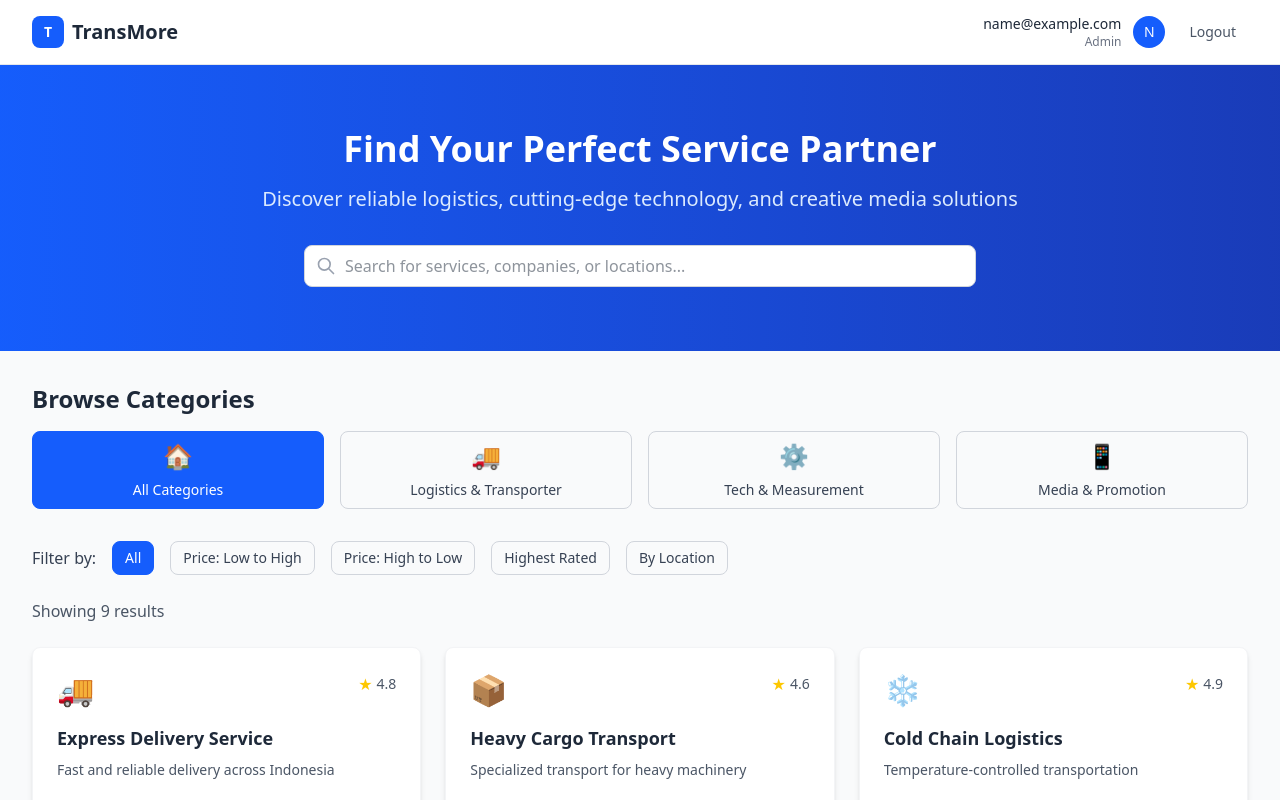
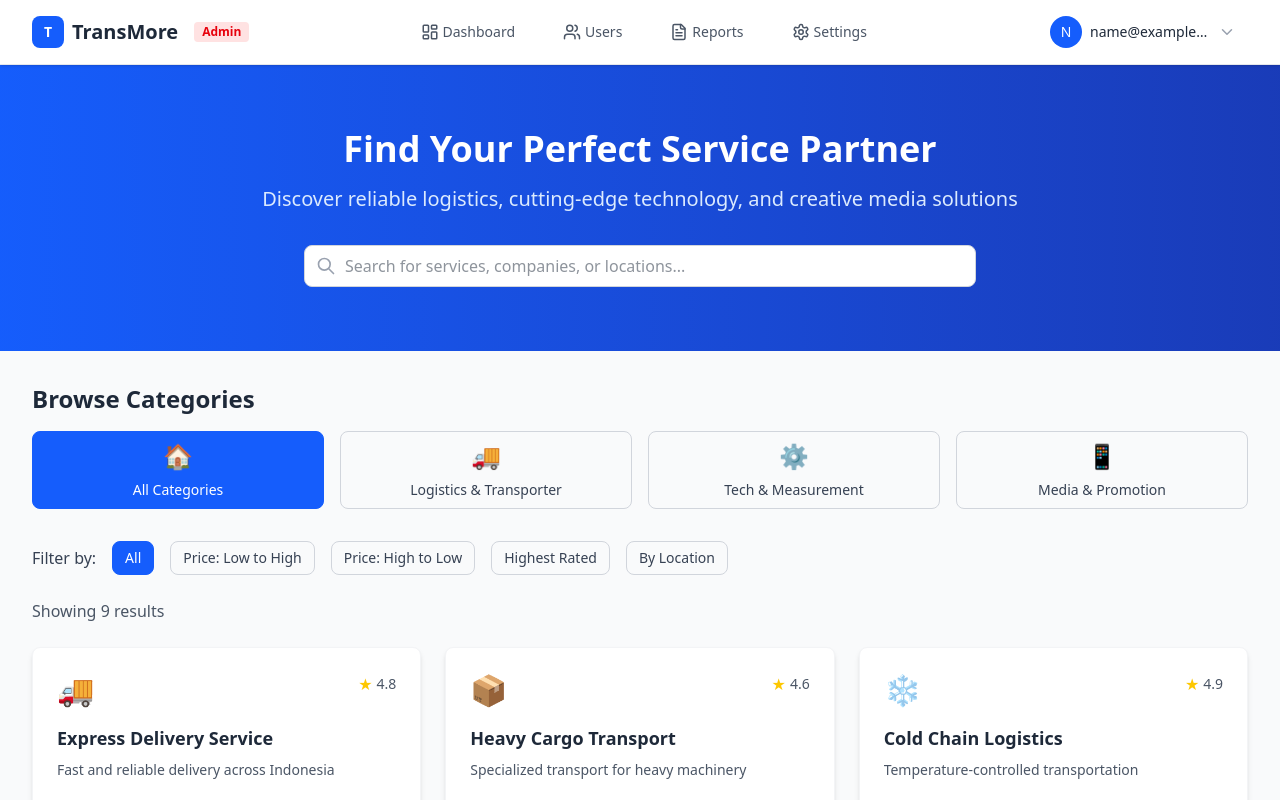
Before and after one commit to raffadness/transmore, a React (Vite) app in the folder frontend/: page / in a window 1280 px wide. Shown: the top 800 px of the page. Built offline with nearby package versions, Linux system fonts and the light colour scheme; sample sign-in values are in the browser's storage.

Commit message:
feat: update header design to differentiate user and admin views

```diff
--- a/frontend/src/components/Header.jsx
+++ b/frontend/src/components/Header.jsx
@@ -1,10 +1,21 @@
-import { useState, useEffect } from "react";
+import { useState, useEffect, useRef } from "react";
 import { useNavigate } from "react-router-dom";
+import {
+  ChevronDown,
+  LogOut,
+  User2,
+  LayoutDashboard,
+  Settings,
+  FileText,
+  Users,
+} from "lucide-react";
 
 export default function Header() {
   const [isMenuOpen, setIsMenuOpen] = useState(false);
+  const [isProfileOpen, setIsProfileOpen] = useState(false);
   const [user, setUser] = useState(null);
   const navigate = useNavigate();
+  const profileRef = useRef();
 
   useEffect(() => {
     const userData = localStorage.getItem("user");
@@ -13,18 +24,60 @@
     }
   }, []);
 
+  // Close profile dropdown on outside click
+  useEffect(() => {
+    function handleClickOutside(e) {
+      if (profileRef.current && !profileRef.current.contains(e.target)) {
+        setIsProfileOpen(false);
+      }
+    }
+    if (isProfileOpen) {
+      document.addEventListener("mousedown", handleClickOutside);
+    } else {
+      document.removeEventListener("mousedown", handleClickOutside);
+    }
+    return () => document.removeEventListener("mousedown", handleClickOutside);
+  }, [isProfileOpen]);
+
   const handleLogout = () => {
     localStorage.removeItem("user");
     setUser(null);
+    setIsProfileOpen(false);
     navigate("/login");
   };
 
-  const toggleMenu = () => {
-    setIsMenuOpen(!isMenuOpen);
-  };
+  const toggleMenu = () => setIsMenuOpen((v) => !v);
+  const toggleProfile = () => setIsProfileOpen((v) => !v);
+
+  // Menu items
+  const adminMenu = [
+    { label: "Dashboard", href: "/admin", icon: <LayoutDashboard size={18} /> },
+    { label: "Users", href: "/admin/users", icon: <Users size={18} /> },
+    { label: "Reports", href: "/admin/reports", icon: <FileText size={18} /> },
+    {
+      label: "Settings",
+      href: "/admin/settings",
+      icon: <Settings size={18} />,
+    },
+  ];
+  const userMenu = [
+    {
+      label: "Dashboard",
+      href: "/dashboard",
+      icon: <LayoutDashboard size={18} />,
+    },
+    {
+      label: "Transactions",
+      href: "/transactions",
+      icon: <FileText size={18} />,
+    },
+    { label: "Reports", href: "/reports", icon: <FileText size={18} /> },
+    { label: "Settings", href: "/settings", icon: <Settings size={18} /> },
+  ];
+  const menu = user?.role === "admin" ? adminMenu : userMenu;
 
   return (
-    <header className="bg-white shadow-sm border-b border-gray-200">
+    <header className="bg-white shadow-sm border-b border-gray-200 sticky top-0 z-30">
       <div className="max-w-7xl mx-auto px-4 sm:px-6 lg:px-8">
         <div className="flex justify-between items-center h-16">
           {/* Logo */}
@@ -34,34 +87,65 @@
                 <span className="text-white font-bold text-sm">T</span>
               </div>
               <span className="text-xl font-bold text-gray-800">TransMore</span>
+              {user?.role === "admin" && (
+                <span className="ml-2 px-2 py-0.5 rounded bg-red-100 text-red-600 text-xs font-semibold">
+                  Admin
+                </span>
+              )}
             </a>
           </div>
 
           {/* Desktop Navigation */}
+          <nav className="hidden md:flex items-center space-x-6">
+            {user &&
+              menu.map((item) => (
+                <a
+                  key={item.label}
+                  href={item.href}
+                  className="flex items-center gap-1 text-gray-600 hover:text-blue-600 px-3 py-2 rounded-md text-sm font-medium transition duration-200"
+                >
+                  {item.icon}
+                  {item.label}
+                </a>
+              ))}
+          </nav>
 
-          {/* User Menu */}
+          {/* Profile/Account */}
           <div className="hidden md:flex items-center space-x-4">
             {user ? (
-              <div className="flex items-center space-x-3">
-                <div className="text-right">
-                  <p className="text-sm font-medium text-gray-800">
-                    {user.email}
-                  </p>
-                  <p className="text-xs text-gray-500 capitalize">
-                    {user.role}
-                  </p>
-                </div>
+              <div className="relative" ref={profileRef}>
+                <button
+                  onClick={toggleProfile}
+                  className="flex items-center gap-2 px-3 py-2 rounded-md hover:bg-gray-100 transition"
+                >
                   <div className="w-8 h-8 bg-blue-600 rounded-full flex items-center justify-center">
                     <span className="text-white text-sm font-medium">
                       {user.email.charAt(0).toUpperCase()}
                     </span>
                   </div>
+                  <span className="text-gray-800 text-sm font-medium max-w-[120px] truncate">
+                    {user.email}
+                  </span>
+                  <ChevronDown size={18} className="text-gray-400" />
+                </button>
+                {isProfileOpen && (
+                  <div className="absolute right-0 mt-2 w-48 bg-white border border-gray-200 rounded-lg shadow-lg py-2 z-50">
+                    <div className="px-4 py-2 border-b border-gray-100">
+                      <div className="font-medium text-gray-800 text-sm">
+                        {user.email}
+                      </div>
+                      <div className="text-xs text-gray-500 capitalize">
+                        {user.role}
+                      </div>
+                    </div>
                     <button
                       onClick={handleLogout}
-                  className="text-gray-600 hover:text-red-600 px-3 py-2 rounded-md text-sm font-medium transition duration-200"
+                      className="flex items-center w-full px-4 py-2 text-sm text-gray-700 hover:bg-gray-100 gap-2"
                     >
-                  Logout
+                      <LogOut size={16} /> Logout
                     </button>
+                  </div>
+                )}
               </div>
             ) : (
               <div className="flex items-center space-x-3">
@@ -117,35 +201,18 @@
         {isMenuOpen && (
           <div className="md:hidden">
             <div className="px-2 pt-2 pb-3 space-y-1 sm:px-3 border-t border-gray-200">
+              {user &&
+                menu.map((item) => (
                   <a
-                href="/dashboard"
-                className="text-gray-600 hover:text-blue-600 block px-3 py-2 rounded-md text-base font-medium transition duration-200"
+                    key={item.label}
+                    href={item.href}
+                    className="flex items-center gap-2 text-gray-600 hover:text-blue-600 block px-3 py-2 rounded-md text-base font-medium transition duration-200"
                     onClick={() => setIsMenuOpen(false)}
                   >
-                Dashboard
+                    {item.icon}
+                    {item.label}
                   </a>
-              <a
-                href="/transactions"
-                className="text-gray-600 hover:text-blue-600 block px-3 py-2 rounded-md text-base font-medium transition duration-200"
-                onClick={() => setIsMenuOpen(false)}
-              >
-                Transactions
-              </a>
-              <a
-                href="/reports"
-                className="text-gray-600 hover:text-blue-600 block px-3 py-2 rounded-md text-base font-medium transition duration-200"
-                onClick={() => setIsMenuOpen(false)}
-              >
-                Reports
-              </a>
-              <a
-                href="/settings"
-                className="text-gray-600 hover:text-blue-600 block px-3 py-2 rounded-md text-base font-medium transition duration-200"
-                onClick={() => setIsMenuOpen(false)}
-              >
-                Settings
-              </a>
-
+                ))}
               {/* Mobile User Section */}
               {user ? (
                 <div className="pt-4 pb-3 border-t border-gray-200">
@@ -170,9 +237,9 @@
                         handleLogout();
                         setIsMenuOpen(false);
                       }}
-                      className="text-gray-600 hover:text-red-600 block px-3 py-2 rounded-md text-base font-medium transition duration-200"
+                      className="flex items-center gap-2 text-gray-600 hover:text-red-600 block px-3 py-2 rounded-md text-base font-medium transition duration-200"
                     >
-                      Logout
+                      <LogOut size={18} /> Logout
                     </button>
                   </div>
                 </div>
```
Lines whose indentation alone changed are shown as unchanged.
